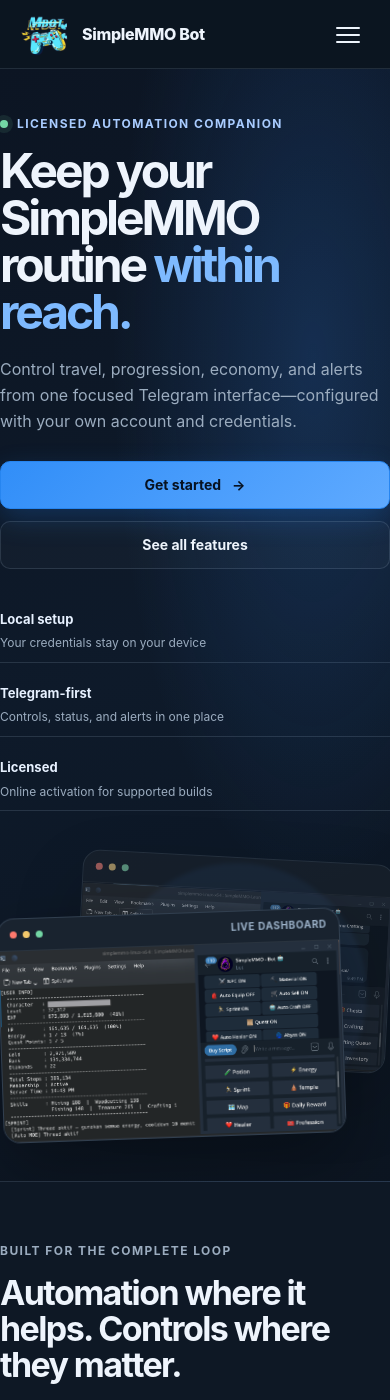
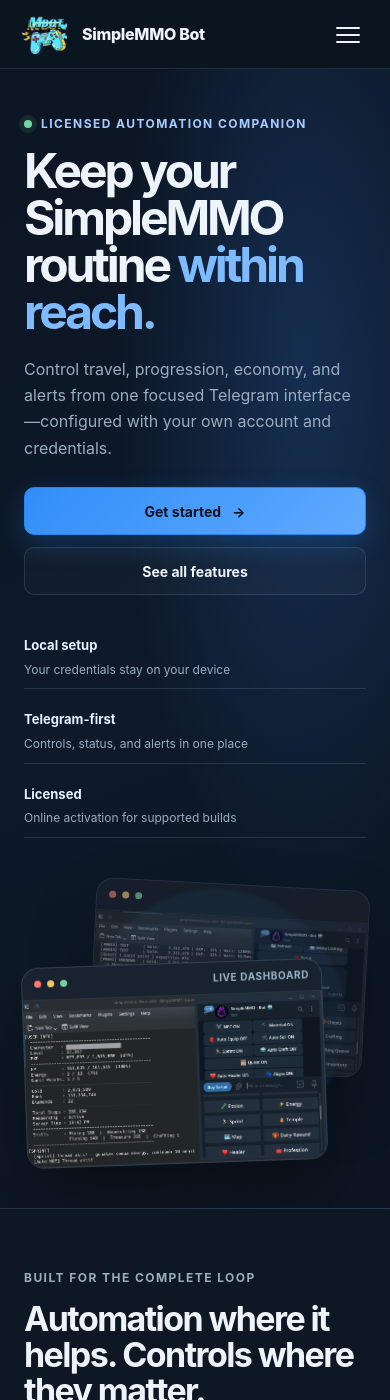
Before and after one commit to SMMURDA/simplemmo-bot, a Jekyll site: the page built from index.html, in a window 390 px wide and 1400 px high. Built offline with Jekyll 4.4.1, drawn with Linux system fonts in a browser that asks for light colours.

Commit message:
Fix mobile UI

```diff
--- a/_layouts/default.html
+++ b/_layouts/default.html
@@ -7,7 +7,7 @@
   <meta name="theme-color" content="#0d1018">
   {% seo %}
   <link rel="icon" type="image/png" href="/assets/images/mbot-favicon.png">
-  <link rel="stylesheet" href="/assets/css/site.css?v=20260722-7">
+  <link rel="stylesheet" href="/assets/css/site.css?v=20260723-1">
 </head>
 <body>
   <a class="skip-link" href="#main-content">Skip to content</a>
```
Also changed, not shown: assets/css/site.css (+7 -0 lines), 1 other file.
